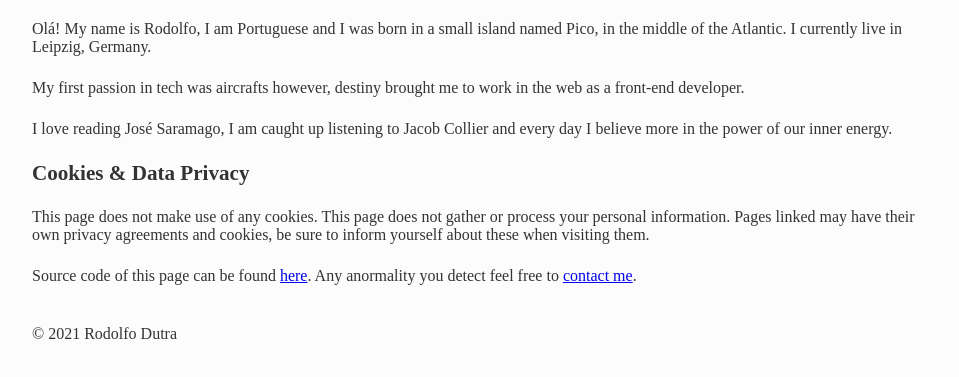
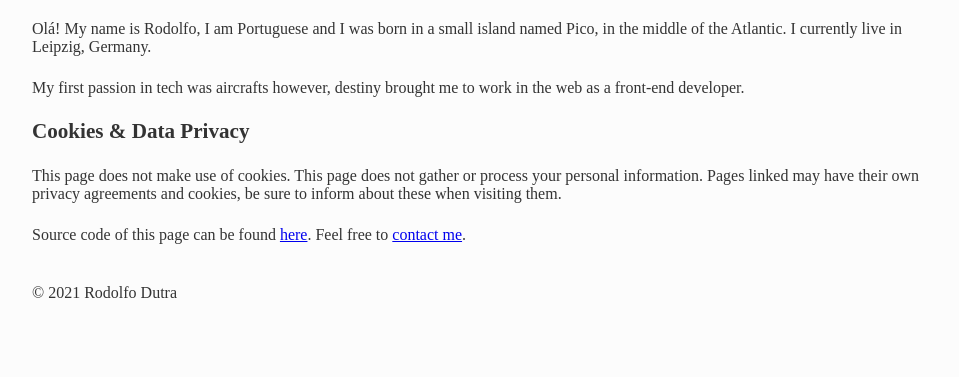
Before and after one commit to deer-rodolfo/deer-blog, a Gatsby site: page /about in a window 1280 px wide. Shown: the part 143-520 px from the top of the page, without its empty margins (160-1119 px from the left). Built offline with nearby package versions, Linux system fonts and the light colour scheme; Gatsby itself is replaced by a stand-in of ours; some packages are replaced by stand-ins of ours; what typography-theme-fairy-gates would draw is missing.

Commit message:
rewrite some sentences in the about page.

```diff
--- a/src/pages/about.js
+++ b/src/pages/about.js
@@ -16,21 +16,20 @@ const AboutPage = () => (
       My first passion in tech was aircrafts however, destiny brought me to work
       in the web as a front-end developer.
     </p>
+
+    <h3>Cookies & Data Privacy</h3>
+
     <p>
-      I love reading José Saramago, I am caught up listening to Jacob Collier
-      and every day I believe more in the power of our inner energy.
-    </p>
-    <h3>Cookies & Data Privacy</h3>
-    <p>
-      This page does not make use of any cookies. This page does not gather or
+      This page does not make use of cookies. This page does not gather or
       process your personal information. Pages linked may have their own privacy
-      agreements and cookies, be sure to inform yourself about these when
+      agreements and cookies, be sure to inform about these when
       visiting them.
     </p>
     <p>
-      Source code of this page can be found{" "}
-      <a href="https://github.com/deer-rodolfo/deer-blog">here</a>. Any
-      anormality you detect feel free to <Link to="/contact">contact me</Link>.
+      Source code of this page can be found&nbsp;
+      <a href="https://github.com/deer-rodolfo/deer-blog">here</a>.
+
+      Feel free to <Link to="/contact">contact me</Link>.
     </p>
   </Layout>
 )
```
